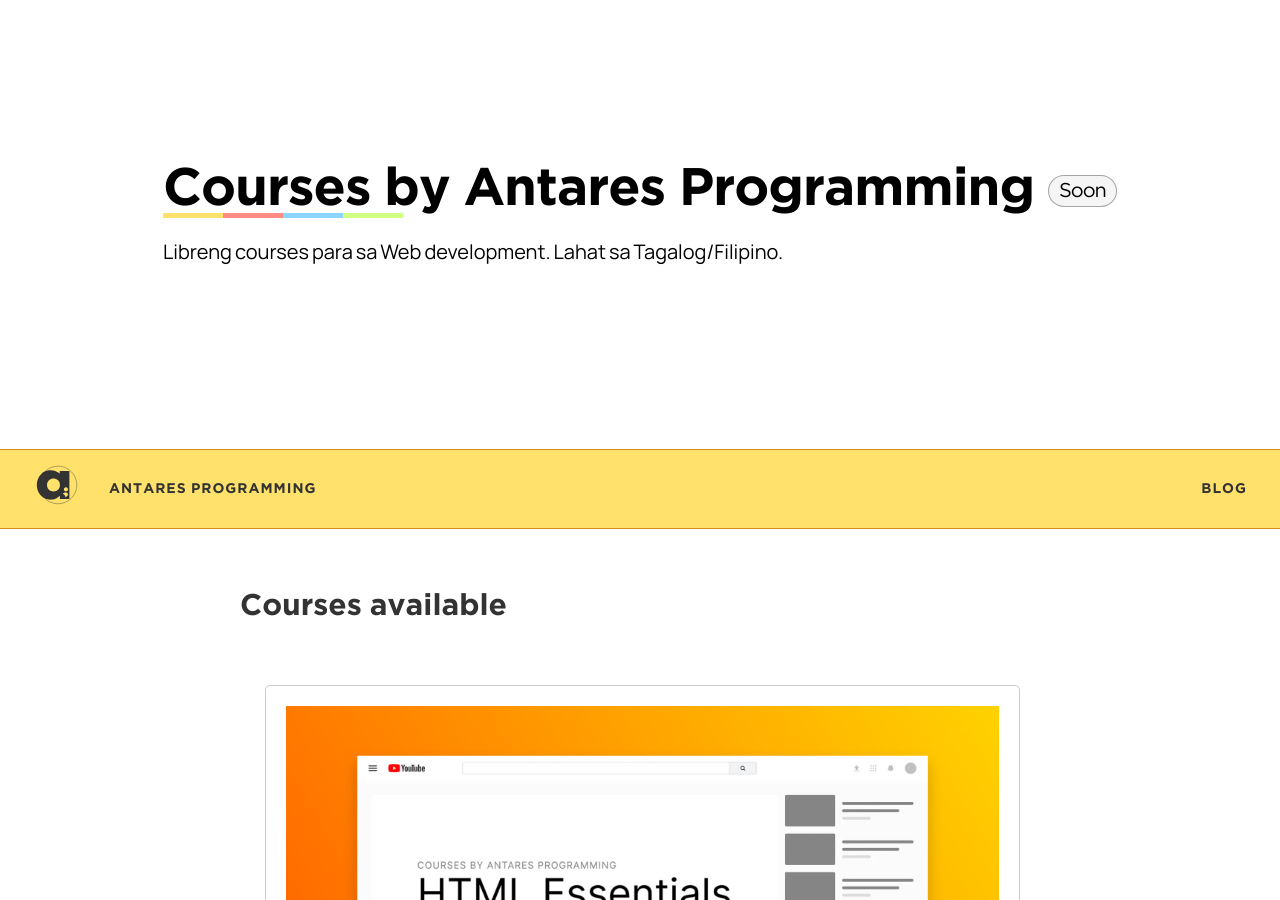
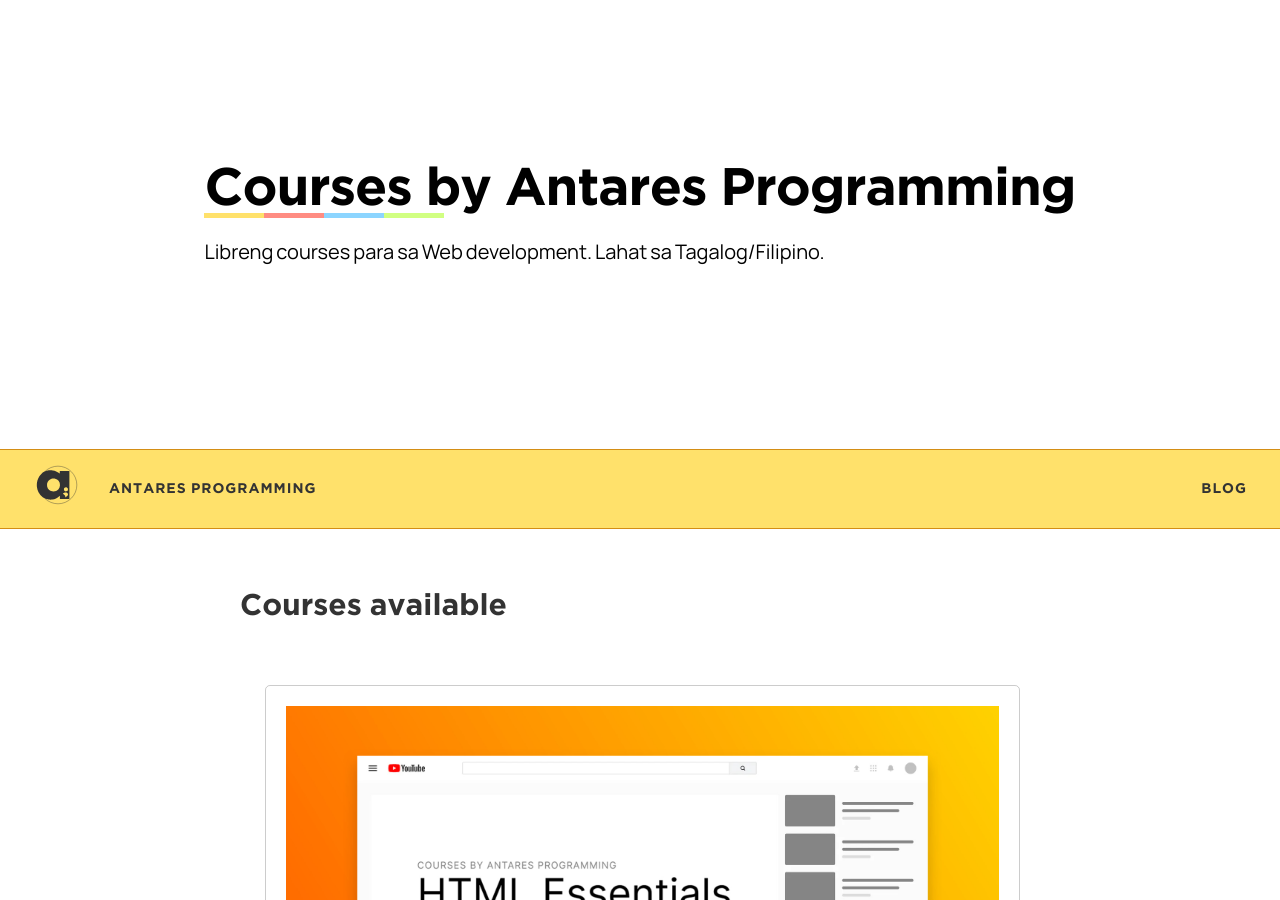
Before and after one commit to elementary/blog-template, a Jekyll site: the page built from _courses/index.html, in a window 1280 px wide and 900 px high. Built offline with Jekyll 4.4.1, drawn with Linux system fonts in a browser that asks for light colours; some web fonts are replaced.

Commit message:
Removed the 'soon' badge that appears by mistake on the Courses page banner.

```diff
--- a/_includes/course-banner.html
+++ b/_includes/course-banner.html
@@ -2,7 +2,7 @@
   <div class="banner__wrapper">
     <h1 class="banner__title">
       {{ page.title }}
-      {% unless course.is_done %}<span class="badge" aria-label="Abangan ang course na ito">Soon</span>{% endunless %}
+      {% if page.type != 'index' %}{% unless course.is_done %}<span class="badge" aria-label="Abangan ang course na ito">Soon</span>{% endunless %}{% endif %}
     </h1>
     {% if page.subtitle != nil %}
     <h2 class="banner__subtitle">{{ page.subtitle }}</h2>
```
